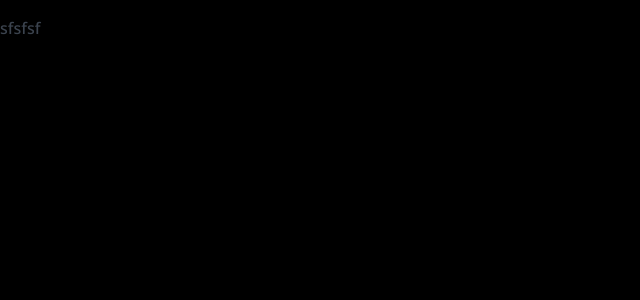
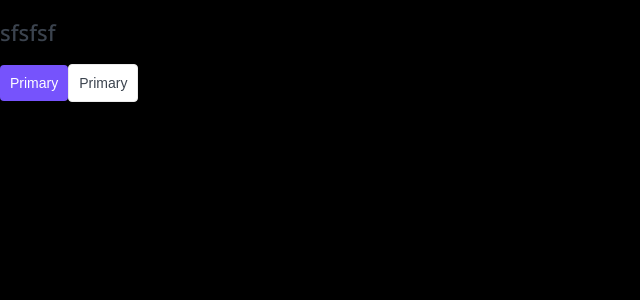
Before and after one commit to SomVariable/course-purchase-site, a Next.js app: page / in a window 1280 px wide. Shown: the top 300 px of the page, without its empty margins (0-640 px from the left). Built offline with nearby package versions, Linux system fonts and the light colour scheme.

Commit message:
developed button component, propsInterface, Button.modules.css

```diff
--- /dev/null
+++ b/components/Button/Button.module.css
@@ -0,0 +1,38 @@
+.button {
+	display: inline-block;
+
+	box-sizing: border-box;
+
+	padding: 10px;
+
+	cursor: pointer;
+
+	transition: var(--transition);
+
+	text-align: center;
+
+	color: var(--color-white);
+	border: none;
+	border-radius: var(--base);
+
+	font-size: var(--fs-xs);
+}
+
+.primary {
+	color: var(--color-white);
+	background-color: var(--color-primary);
+}
+
+.primary:hover {
+	background-color: var(--color-primary-hover);
+}
+
+.secondary {
+	color: var(--color-dark);
+	border: 1px solid var(--color-white-500);
+	background: var(--color-white);
+}
+
+.secondary:hover {
+	background-color: var(--color-white-600);
+}
--- /dev/null
+++ b/components/Button/Button.tsx
@@ -0,0 +1,19 @@
+import React, { ReactNode } from 'react'
+import cn from 'classnames'
+import styles from './Button.module.css'
+
+interface IButtonProps{
+    appearance: "primary" | "secondary";
+    children: ReactNode;
+}
+
+const Button = ({appearance, children}: IButtonProps) : JSX.Element => {
+    return <button className = {cn(styles.button, {
+        [styles.primary]: appearance == 'primary',
+	    [styles.secondary]: appearance == 'secondary',
+    })}>
+        {children}
+    </button>
+}
+
+export default Button
--- a/components/Headers/Header.module.css
+++ b/components/Headers/Header.module.css
@@ -1,5 +1,17 @@
 .h1 {
-	font-size: var(--fs-xl);
+	font-size: var(--fs-xxl);
 	font-weight: var(--fw-medium);
 	line-height: 35px;
 }
+
+.h2 {
+	font-size: var(--fs-xl);
+	font-weight: var(--fw-medium);
+	line-height: 30px;
+}
+
+.h3 {
+	font-size: var(--fs-l);
+	font-weight: var(--fw-bold);
+	line-height: 27px;
+}
--- a/package.json
+++ b/package.json
@@ -23,6 +23,7 @@
     "typescript": "4.9.4"
   },
   "devDependencies": {
+    "@types/classnames": "^2.3.1",
     "@typescript-eslint/eslint-plugin": "^5.47.0",
     "@typescript-eslint/parser": "^5.47.0",
     "stylelint": "^14.16.0",
--- a/pages/index.tsx
+++ b/pages/index.tsx
@@ -1,9 +1,12 @@
+import Button from "../components/Button/Button";
 import Header, { hTags } from "../components/Headers/Header";
 
 export default function Home(): JSX.Element {
 	return (
 		<div>
 			<Header tag = {hTags.h1}>sfsfsf</Header>
+			<Button appearance="primary" >Primary</Button>
+			<Button appearance="secondary" >Primary</Button>
 		</div>
 	);
 }
```
Also changed, not shown: 1 other file (tests, documents, lock files or other folders).
